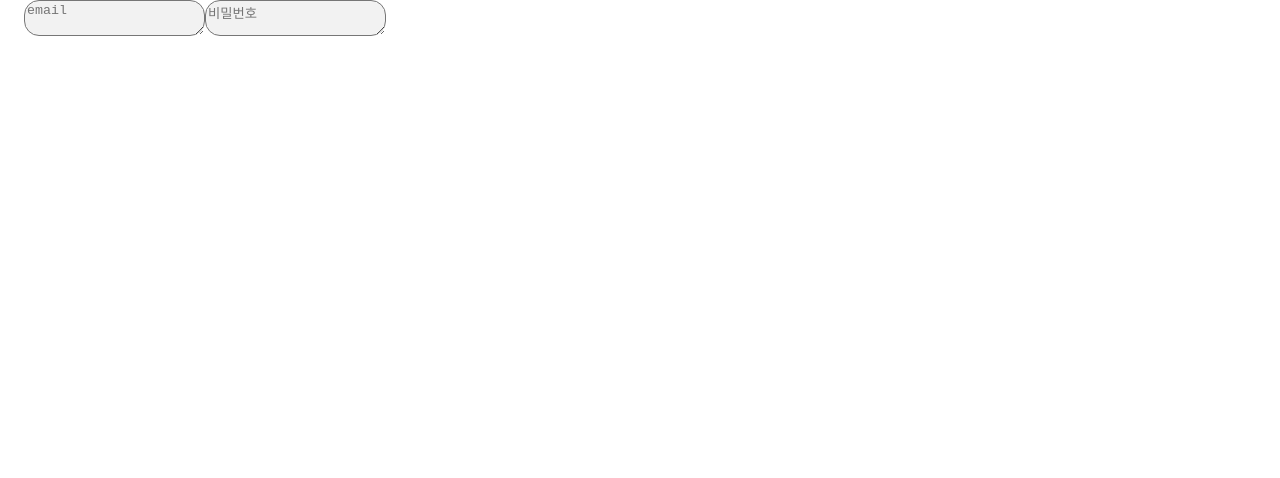
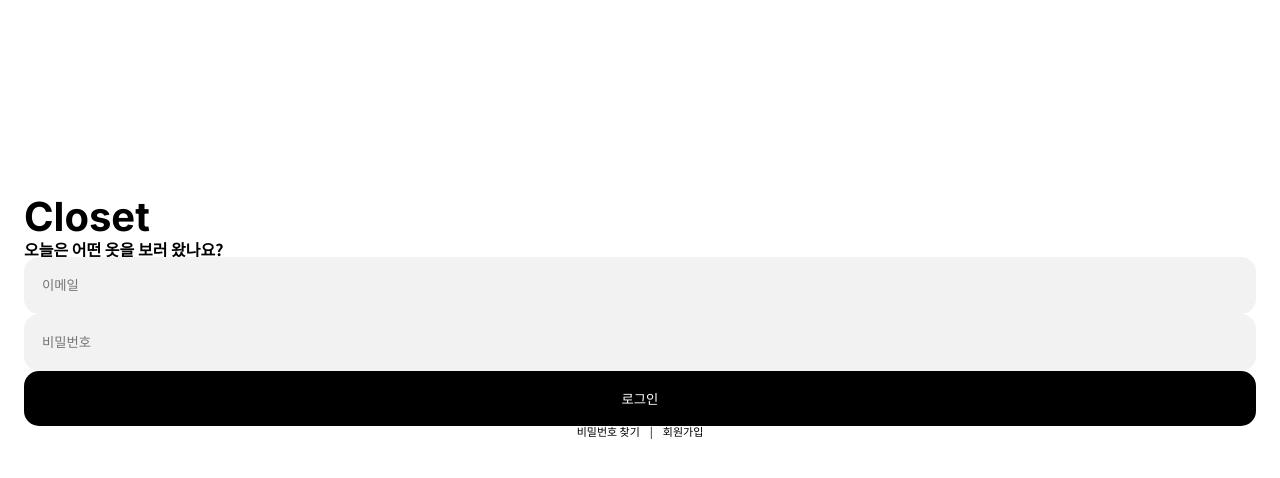
Before and after one commit to closetWeb/frontend, a Next.js app: page /login in a window 1280 px wide. Shown: the top 478 px of the page. Built offline with nearby package versions, Linux system fonts and the light colour scheme.

Commit message:
feat: Element Publishing
Next-> Margin, Padding
and then -> Refactoring referring to
atmoic

```diff
--- a/components/templetes/LoginTemplete/index.tsx
+++ b/components/templetes/LoginTemplete/index.tsx
@@ -1,33 +1,94 @@
-import DefaultContainer from '../../atoms/DeafaultContainer'
-import Textarea from '../../atoms/TextArea'
+import { useState } from 'react';
+import styled from 'styled-components'
 
 const LoginTemplate = () => {
 
+  const [loginInformation, setloginInformation] = useState({
+    email: "",
+    password: ""
+  });
+
   return (
     <main>
-      <DefaultContainer>
+      <LoginContainer>
 
-        {/*  Content Header / sub title  : 사용할 이메일을 ~~ */}
+        <Heading>Closet</Heading>
+        <SubTitle>오늘은 어떤 옷을 보러 왔나요?</SubTitle>
 
         {/*  Content Main */}
 
           {/*  emailConfirmForm : email, submit(인증하기) */}
 
-          <form>
-            <Textarea placeholder='email'/>
-            <Textarea placeholder='비밀번호'/>
-          </form>
-
+            <Input
+              type="email"
+              name="email"
+              value={loginInformation.email}
+              placeholder="이메일"
+            />
+            <Input
+              type="password"
+              name="password"
+              value={loginInformation.password}
+              placeholder="비밀번호"
+            />
+            <LoginButton>로그인</LoginButton>
 
           {/*  --- emailConfirmForm  */}
 
-          {/* 비밀번호 찾기 | 회원가입 -> Atom/Anchor? */}
+          <Anchors>
+            <a>비밀번호 찾기</a>
+            <AnchorDivider> | </AnchorDivider>
+            <a>회원가입</a>
+          </Anchors>
 
         {/*  Content Main */}
 
-      </DefaultContainer>
+      </LoginContainer>
     </main>
   )
 }
 
+const Anchors = styled.div`
+  display: flex;
+  justify-content: center;
+`
+
+const AnchorDivider = styled.div`
+  margin-left: 10px;
+  margin-right: 10px;
+`
+const LoginContainer = styled.div`
+  height: 100vh;
+  display: flex;
+  flex-direction: column;
+  margin: 193px 24px 0 24px;
+`
+
+const Heading = styled.div`
+  font-family: 'Inter';
+  font-weight: 700;
+  font-size: 40px;
+  line-height: 48px;
+
+`
+
+const SubTitle = styled.div`
+  font-size: 16px;
+  font-weight: 700;
+`
+
+const LoginButton = styled.button`
+  height: 55px;
+  background: #000000;
+  border-radius: 15px;
+  color: white;
+`
+
+const Input = styled.input`
+  height: 55px;
+  border-radius: 15px;
+  text-indent: 16px;
+  background: #F2F2F2;
+`
+
 export default LoginTemplate
```
